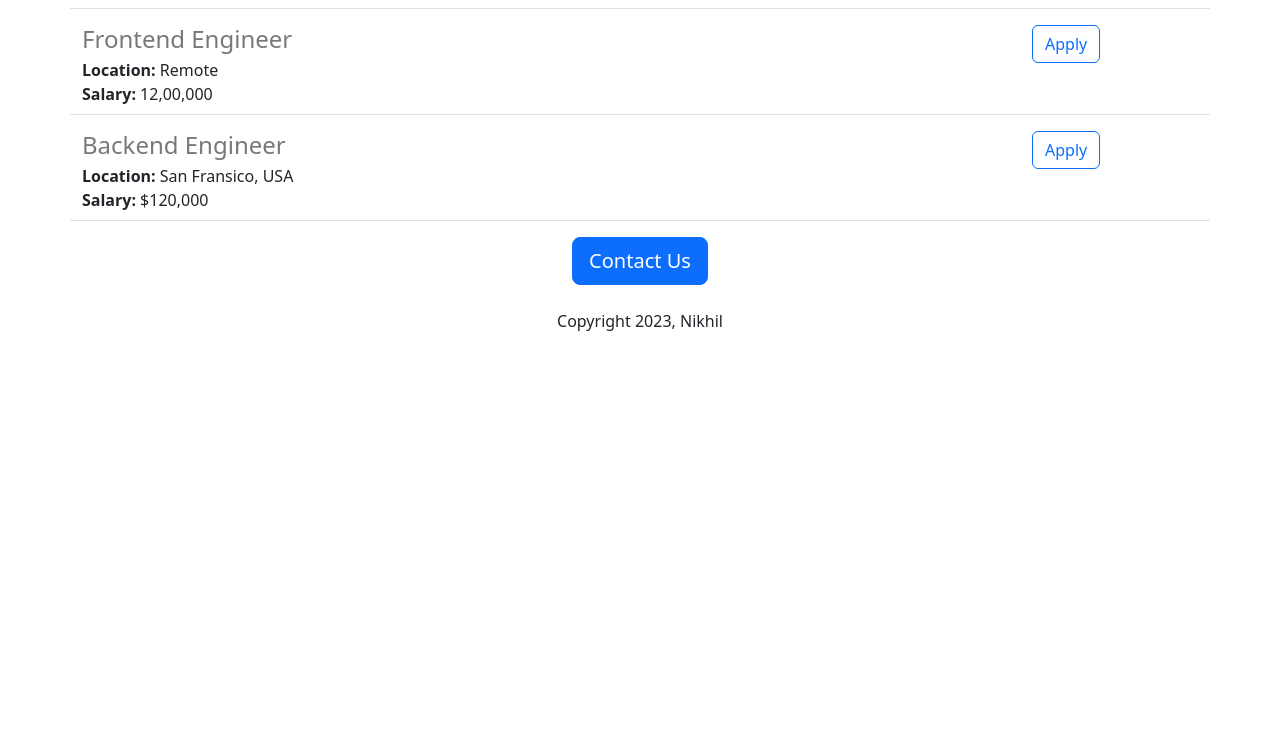
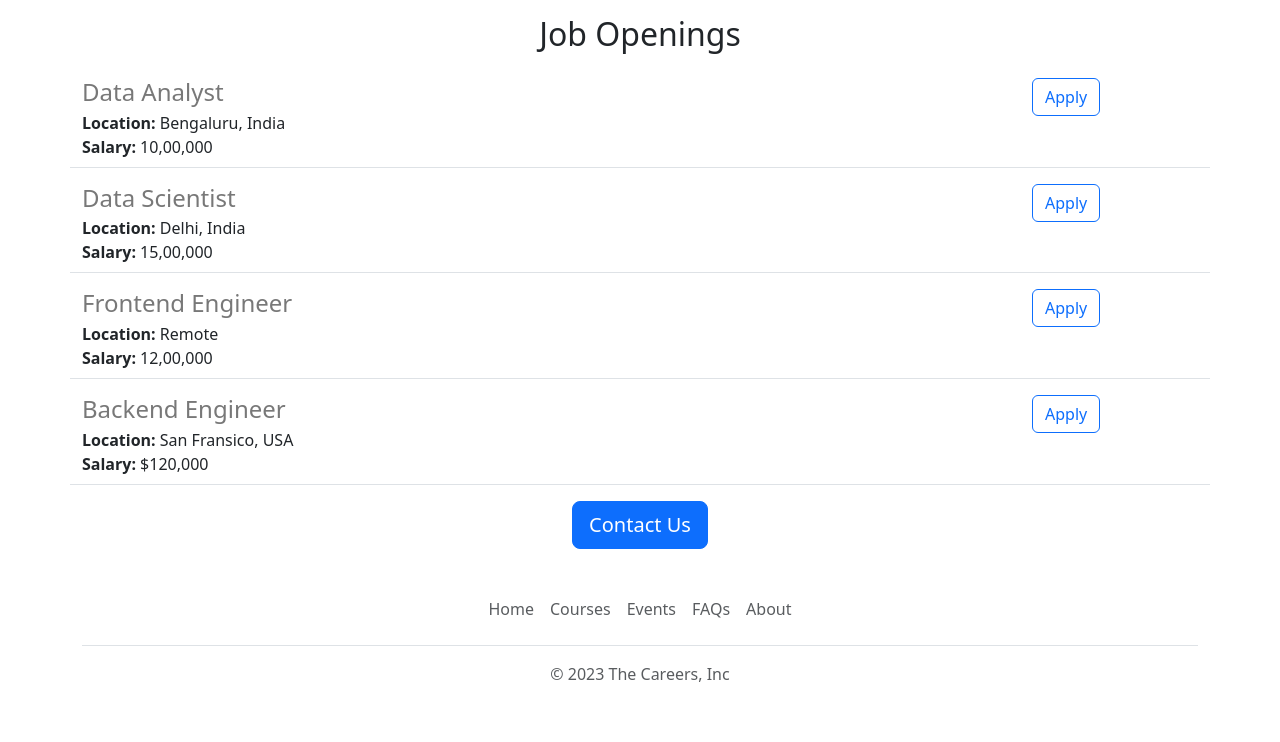
Before and after one commit to nikhil-um/jovian-carrers-website, a Flask app: page / in a window 1280 px wide. Shown: the part 871-1613 px from the top of the page. Before the commit the page ends 1202 px from the top, so only its background shows below. Run offline with Flask 3, Linux system fonts and the light colour scheme.

Commit message:
functional and asthetic changes

```diff
--- /dev/null
+++ b/templates/footer.html
@@ -0,0 +1,12 @@
+<div class="container">
+    <footer class="py-3 my-4">
+        <ul class="nav justify-content-center border-bottom pb-3 mb-3">
+            <li class="nav-item"><a target="_blank" href="https://the-career-website.onrender.com" class="nav-link px-2 text-body-secondary">Home</a></li>
+            <li class="nav-item"><a target="_blank" href="https://the-career-website.onrender.com/learn" class="nav-link px-2 text-body-secondary">Courses</a></li>
+            <li class="nav-item"><a target="_blank" href="https://the-career-website.onrender.com/events" class="nav-link px-2 text-body-secondary">Events</a></li>
+            <li class="nav-item"><a target="_blank" href="#" class="nav-link px-2 text-body-secondary">FAQs</a></li>
+            <li class="nav-item"><a target="_blank" href="https://the-career-website.onrender.com/about" class="nav-link px-2 text-body-secondary">About</a></li>
+        </ul>
+        <p class="text-center text-body-secondary">&copy; 2023 The Careers, Inc</p>
+    </footer>
+</div>
--- a/templates/home.html
+++ b/templates/home.html
@@ -12,21 +12,31 @@
             height: 360px;
             width: 100%;
             object-fit: cover;
+            margin-bottom: 16px;
         }
     </style>
 
 </head>
 <body>
+    {% include 'nav.html' %}
+    <img class="img-fluid" id="banner" src="static/banner.jpg">
     <div class="container">
         <h1 class="text-center" mt-2 mb-4>The Careers</h1>
-        <img class="img-fluid" id="banner" src="static/banner.jpg">
         <h2 class="text-center mt-2 mb-4">About The</h2>
+
+        <div class="row" style="margin-bottom: 16px;">
+            <div class="col-md-6">
         <p class="lead">
             Lorem ipsum dolor sit amet, consectetur adipiscing elit, sed do eiusmod tempor incididunt ut labore et dolore magna
             aliqua. Ut enim ad minim veniam, quis nostrud exercitation ullamco laboris nisi ut aliquip ex ea commodo consequat. Duis
             aute irure dolor in reprehenderit in voluptate velit esse cillum dolore eu fugiat nulla pariatur. Excepteur sint
             occaecat cupidatat non proident, sunt in culpa qui officia deserunt mollit anim id est laborum.
         </p>
+        </div>
+        <div class="d-none d-md-block col-md-6">
+            <img src="static/people.jpg" style="height: 320px; border-radius: 4px;">
+        </div>
+        </div>
         <h2 class="text-center mt-2 mb-4">Job Openings</h2>
         <div>
         {% for job in jobs %}
@@ -34,9 +44,9 @@
         {% endfor %}
         </div>
         <div class="text-center">
-            <button class="btn btn-primary btn-lg">Contact Us</button>
-            <p class="mt-4">Copyright 2023, Nikhil</p>
+            <a href="mailto:hello@thecareers@ai?subject=Questions%20about%20Job%20Openings&body=My%20Name%3A%20%3Cyour%20name%20here%3E%0D%0A%0D%0AMy%20Questions%3A%20%3Cyour%20questions%20here%3E" class="btn btn-primary btn-lg">Contact Us</a>
         </div>
     </div>
+    {% include 'footer.html' %}
 </body>
 </html>
--- a/templates/jobitem.html
+++ b/templates/jobitem.html
@@ -13,6 +13,6 @@
         {% endif %}
     </div>
     <div class="col-2">
-        <button type="button" class="btn btn-outline-primary">Apply</button>
+        <a href="mailto:hello@thecareers@ai?subject=Application%20for%20{{job['title']}}&body=My%20Name%3A%20%3Cyour%20name%20here%3E%0D%0A%0D%0AResume%3A%20%3Cresume%20here%3E%0D%0A%0D%0ALinkedin%3A%20%3Clinkedin%20profile%3E" type="button" class="btn btn-outline-primary">Apply</a>
     </div>
 </div>
--- /dev/null
+++ b/templates/nav.html
@@ -0,0 +1,10 @@
+<nav class="navbar bg-body-tertiary shadow-sm fixed-top">
+    <div class="container-fluid">
+        <a class="navbar-brand" href="#">
+            <img src="/static/logo.svg" alt="Logo" width="30" height="24"
+                class="d-inline-block align-text-top">
+            The Careers
+        </a>
+    </div>
+</nav>
+<div style="height: 56px;"></div>
```
Also changed, not shown: static/logo.svg (added), 2 other files.
